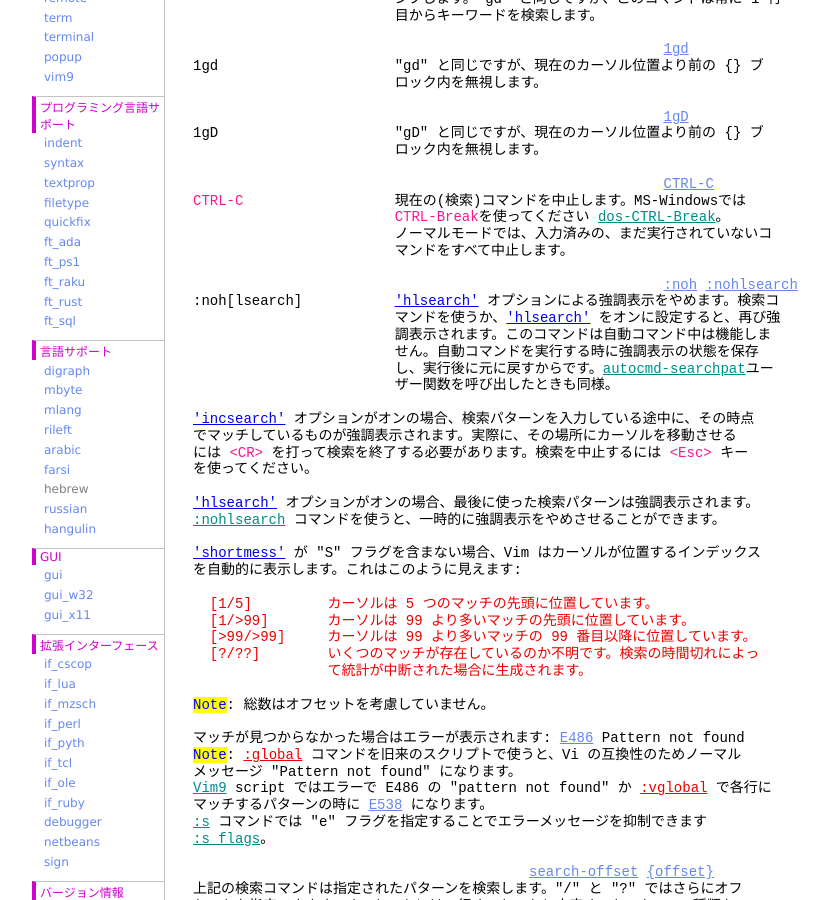
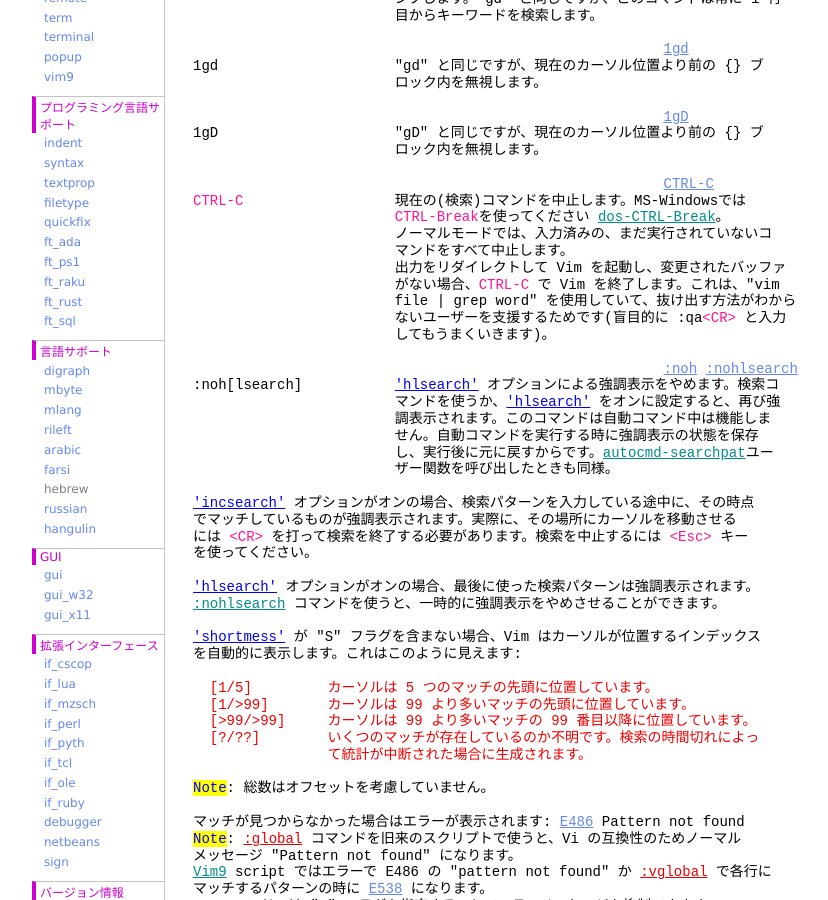
Before and after one commit to vim-jp/vimdoc-ja, a Jekyll site: the page built from pattern.html, in a window 1280 px wide and 900 px high, scrolled down 2207 px. Shown: the whole window, without its empty margins (208-1036 px from the left). Built offline with Jekyll 4.4.1, drawn with Linux system fonts in a browser that asks for light colours; nearby versions of some CDN libraries; comment, search, counter and statistics services are not loaded; some of the changed text lies outside the part shown.

Commit message:
Generated by GitHub workflow 3321011682
https://github.com/vim-jp/vimdoc-ja-working/actions/runs/3321011682

```diff
--- a/pattern.html
+++ b/pattern.html
@@ -3,7 +3,7 @@ layout: vimdoc
 helpname: 'pattern'
 ---
 <div id='vimCodeElement'>
-<a class="Constant" href="pattern.html" name="pattern.txt">pattern.txt</a>&nbsp;&nbsp; For&nbsp;<span class="Identifier">Vim バージョン 9.0.</span>&nbsp;&nbsp;Last change: 2022 Mar 04<br>
+<a class="Constant" href="pattern.html" name="pattern.txt">pattern.txt</a>&nbsp;&nbsp; For&nbsp;<span class="Identifier">Vim バージョン 9.0.</span>&nbsp;&nbsp;Last change: 2022 Sep 24<br>
 <br>
 <br>
 &nbsp;&nbsp;&nbsp;&nbsp;&nbsp;&nbsp;&nbsp;&nbsp;&nbsp;&nbsp;&nbsp;&nbsp;&nbsp;&nbsp;&nbsp;&nbsp;&nbsp;&nbsp;<span class="Identifier">VIMリファレンスマニュアル&nbsp;&nbsp;&nbsp;&nbsp;&nbsp;&nbsp; by Bram Moolenaar</span><br>
@@ -137,6 +137,11 @@ gD&nbsp;&nbsp;&nbsp;&nbsp;&nbsp;&nbsp;&nbsp;&nbsp;&nbsp;&nbsp;&nbsp;&nbsp;&nbsp;
 &nbsp;&nbsp;&nbsp;&nbsp;&nbsp;&nbsp;&nbsp;&nbsp;&nbsp;&nbsp;&nbsp;&nbsp;&nbsp;&nbsp;&nbsp;&nbsp;&nbsp;&nbsp;&nbsp;&nbsp;&nbsp;&nbsp;&nbsp;&nbsp;<span class="Special">CTRL-Break</span>を使ってください&nbsp;<a class="Identifier" href="os_dos.html#dos-CTRL-Break">dos-CTRL-Break</a>。<br>
 &nbsp;&nbsp;&nbsp;&nbsp;&nbsp;&nbsp;&nbsp;&nbsp;&nbsp;&nbsp;&nbsp;&nbsp;&nbsp;&nbsp;&nbsp;&nbsp;&nbsp;&nbsp;&nbsp;&nbsp;&nbsp;&nbsp;&nbsp;&nbsp;ノーマルモードでは、入力済みの、まだ実行されていないコ<br>
 &nbsp;&nbsp;&nbsp;&nbsp;&nbsp;&nbsp;&nbsp;&nbsp;&nbsp;&nbsp;&nbsp;&nbsp;&nbsp;&nbsp;&nbsp;&nbsp;&nbsp;&nbsp;&nbsp;&nbsp;&nbsp;&nbsp;&nbsp;&nbsp;マンドをすべて中止します。<br>
+&nbsp;&nbsp;&nbsp;&nbsp;&nbsp;&nbsp;&nbsp;&nbsp;&nbsp;&nbsp;&nbsp;&nbsp;&nbsp;&nbsp;&nbsp;&nbsp;&nbsp;&nbsp;&nbsp;&nbsp;&nbsp;&nbsp;&nbsp;&nbsp;出力をリダイレクトして Vim を起動し、変更されたバッファ<br>
+&nbsp;&nbsp;&nbsp;&nbsp;&nbsp;&nbsp;&nbsp;&nbsp;&nbsp;&nbsp;&nbsp;&nbsp;&nbsp;&nbsp;&nbsp;&nbsp;&nbsp;&nbsp;&nbsp;&nbsp;&nbsp;&nbsp;&nbsp;&nbsp;がない場合、<span class="Special">CTRL-C</span>&nbsp;で Vim を終了します。これは、&quot;vim<br>
+&nbsp;&nbsp;&nbsp;&nbsp;&nbsp;&nbsp;&nbsp;&nbsp;&nbsp;&nbsp;&nbsp;&nbsp;&nbsp;&nbsp;&nbsp;&nbsp;&nbsp;&nbsp;&nbsp;&nbsp;&nbsp;&nbsp;&nbsp;&nbsp;file | grep word&quot; を使用していて、抜け出す方法がわから<br>
+&nbsp;&nbsp;&nbsp;&nbsp;&nbsp;&nbsp;&nbsp;&nbsp;&nbsp;&nbsp;&nbsp;&nbsp;&nbsp;&nbsp;&nbsp;&nbsp;&nbsp;&nbsp;&nbsp;&nbsp;&nbsp;&nbsp;&nbsp;&nbsp;ないユーザーを支援するためです(盲目的に :qa<span class="Special">&lt;CR&gt;</span>&nbsp;と入力<br>
+&nbsp;&nbsp;&nbsp;&nbsp;&nbsp;&nbsp;&nbsp;&nbsp;&nbsp;&nbsp;&nbsp;&nbsp;&nbsp;&nbsp;&nbsp;&nbsp;&nbsp;&nbsp;&nbsp;&nbsp;&nbsp;&nbsp;&nbsp;&nbsp;してもうまくいきます)。<br>
 <br>
 &nbsp;&nbsp;&nbsp;&nbsp;&nbsp;&nbsp;&nbsp;&nbsp;&nbsp;&nbsp;&nbsp;&nbsp;&nbsp;&nbsp;&nbsp;&nbsp;&nbsp;&nbsp;&nbsp;&nbsp;&nbsp;&nbsp;&nbsp;&nbsp;&nbsp;&nbsp;&nbsp;&nbsp;&nbsp;&nbsp;&nbsp;&nbsp;&nbsp;&nbsp;&nbsp;&nbsp;&nbsp;&nbsp;&nbsp;&nbsp;&nbsp;&nbsp;&nbsp;&nbsp;&nbsp;&nbsp;&nbsp;&nbsp;&nbsp;&nbsp;&nbsp;&nbsp;&nbsp;&nbsp;&nbsp;&nbsp;<a class="Constant" href="pattern.html#:noh" name=":noh">:noh</a>&nbsp;<a class="Constant" href="pattern.html#:nohlsearch" name=":nohlsearch">:nohlsearch</a><br>
 :noh[lsearch]&nbsp;&nbsp;&nbsp;&nbsp;&nbsp;&nbsp;&nbsp;&nbsp;&nbsp;&nbsp;&nbsp;<a class="Type" href="options.html#'hlsearch'">'hlsearch'</a>&nbsp;オプションによる強調表示をやめます。検索コ<br>
```
